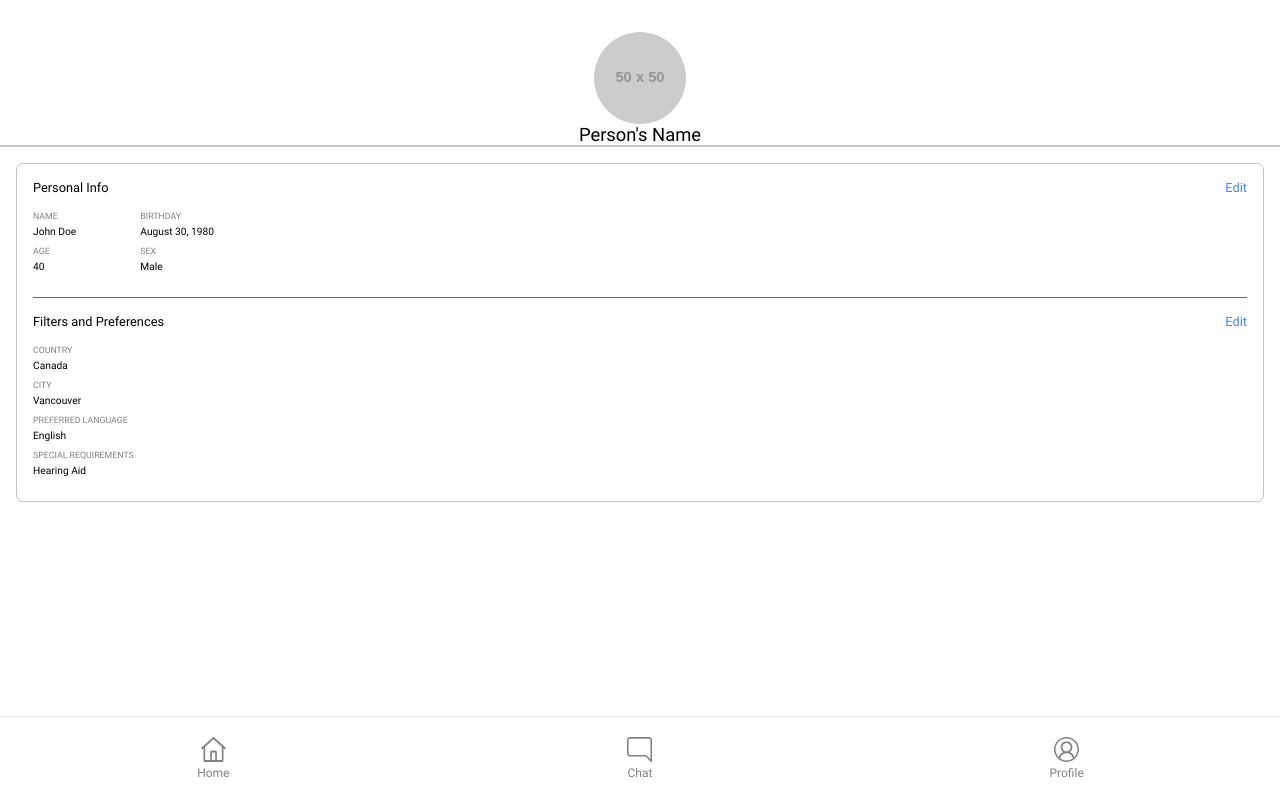
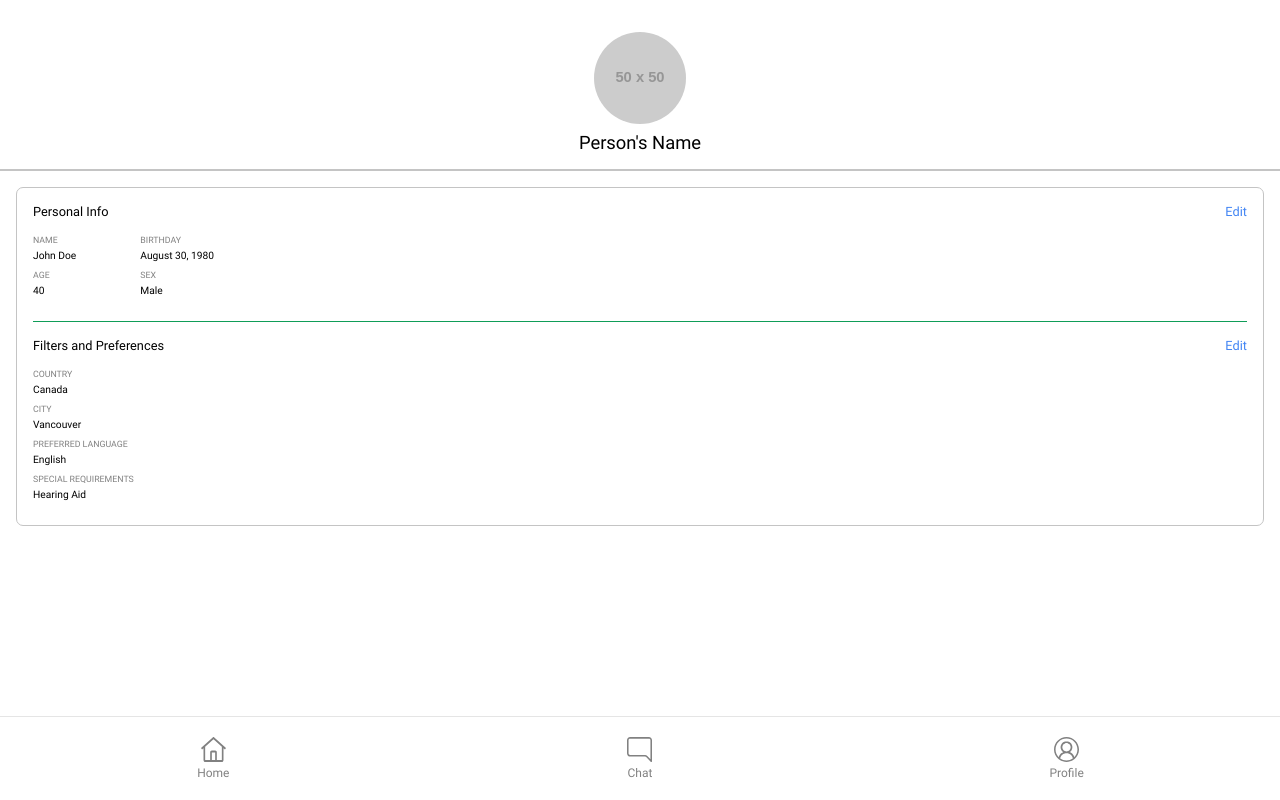
Before and after one commit to dylan-galbraith/tinder-md, a React (Create React App) app in the folder client/: page /profile in a window 1280 px wide. Built offline with nearby package versions, Linux system fonts and the light colour scheme.

Commit message:
profile name margin change

```diff
--- a/client/src/components/Profile/Profile.scss
+++ b/client/src/components/Profile/Profile.scss
@@ -22,6 +22,8 @@
     &--name {
       font-size: 1.15rem;
       font-weight: 400;
+      margin-top: .5rem;
+      margin-bottom: 1rem;
     }
   }
 }
```
